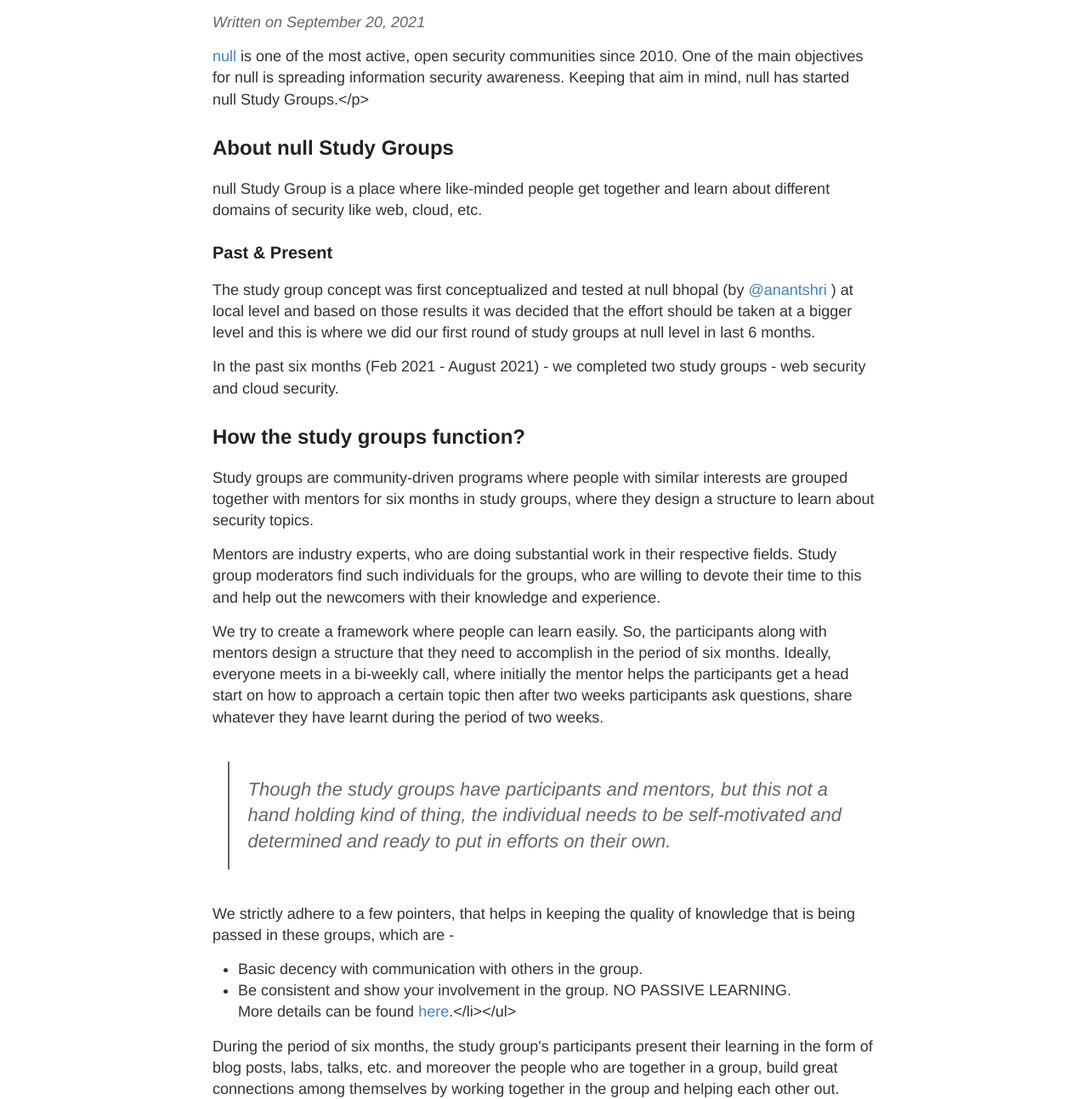
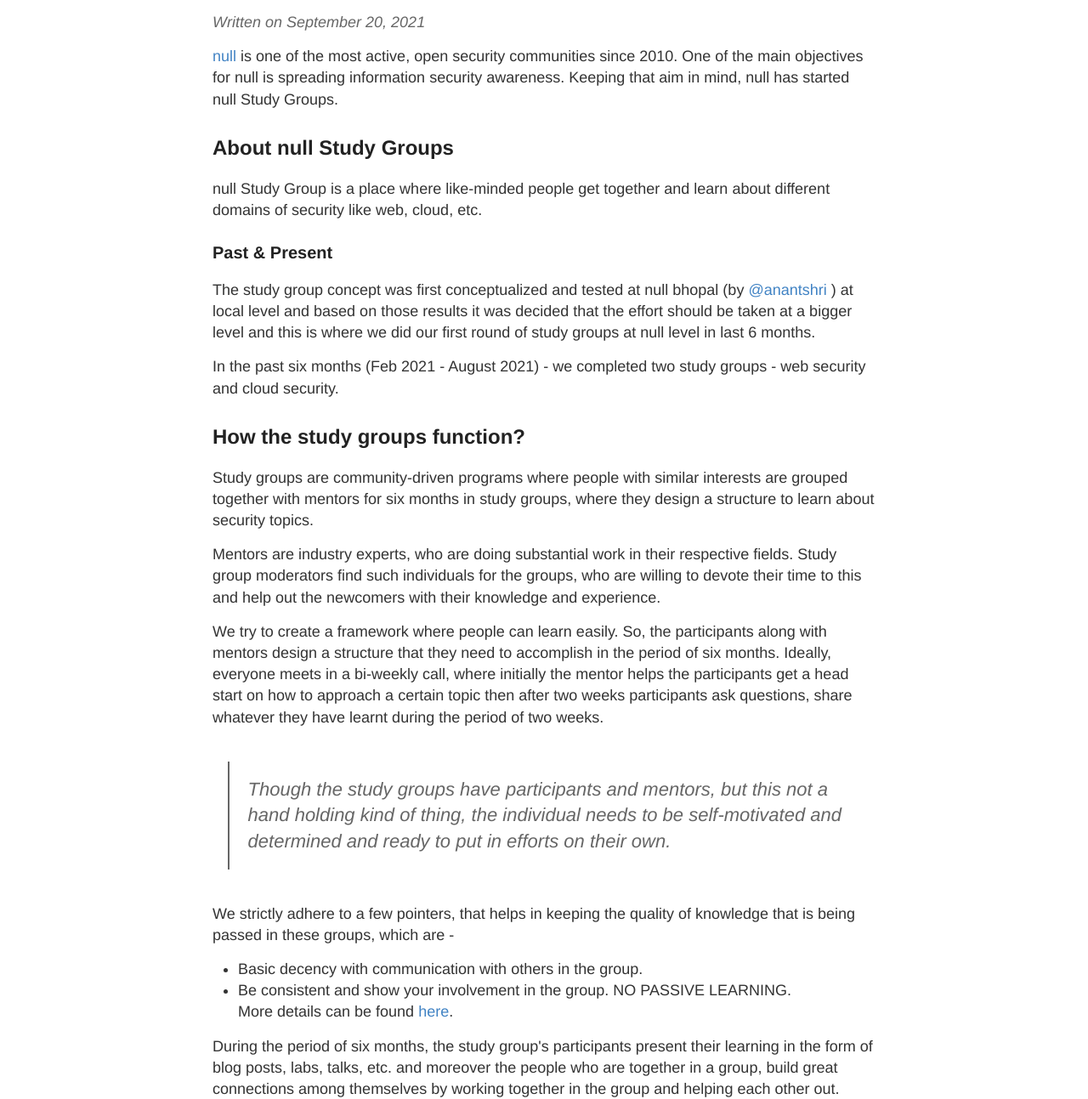
Before and after one commit to null-open-security-community/null-open-security-community.github.io, a Jekyll site: the page built from _posts/2021-09-20-null-study-groups.md, in a window 1280 px wide. Shown: the part 264-1557 px from the top of the page at 85% size. Built offline with Jekyll 4.4.1, drawn with Linux system fonts in a browser that asks for light colours.

```diff
--- a/_posts/2021-09-20-null-study-groups.md
+++ b/_posts/2021-09-20-null-study-groups.md
@@ -3,7 +3,7 @@ layout: post
 title: null Study Groups - Learning Security & Building Networks
 ---
 
-[null](https://null.community) is one of the most active, open security communities since 2010. One of the main objectives for null is spreading information security awareness. Keeping that aim in mind, null has started null Study Groups.</p>
+[null](https://null.community) is one of the most active, open security communities since 2010. One of the main objectives for null is spreading information security awareness. Keeping that aim in mind, null has started null Study Groups.
 
 ## About null Study Groups
 
@@ -31,8 +31,7 @@ We strictly adhere to a few pointers, that helps in keeping the quality of knowl
 
 * Basic decency with communication with others in the group.
 * Be consistent and show your involvement in the group. NO PASSIVE LEARNING.
-<br>More details can be found <a href="https://drive.google.com/file/d/1nkCm_ucLrG2_tH2hn-uZvnHJgQjUSAJp/view" target="_blank" rel="noreferrer noopener">here</a>.</li></ul>
-
+<br>More details can be found <a href="https://drive.google.com/file/d/1nkCm_ucLrG2_tH2hn-uZvnHJgQjUSAJp/view" target="_blank" rel="noreferrer noopener">here</a>.
 <p>During the period of six months, the study group's participants present their learning in the form of blog posts, labs, talks, etc. and moreover the people who are together in a group, build great connections among themselves by working together in the group and helping each other out.</p>
 
 ## What now?
```
